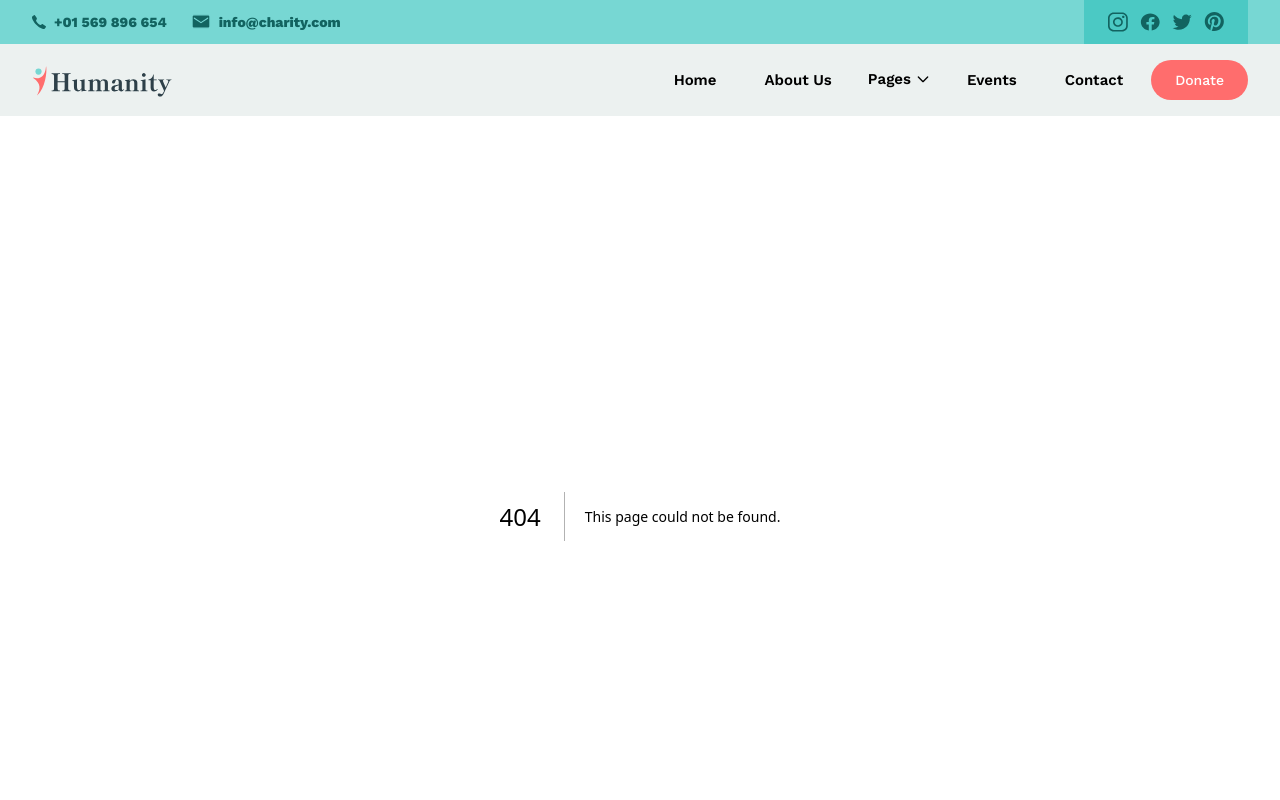
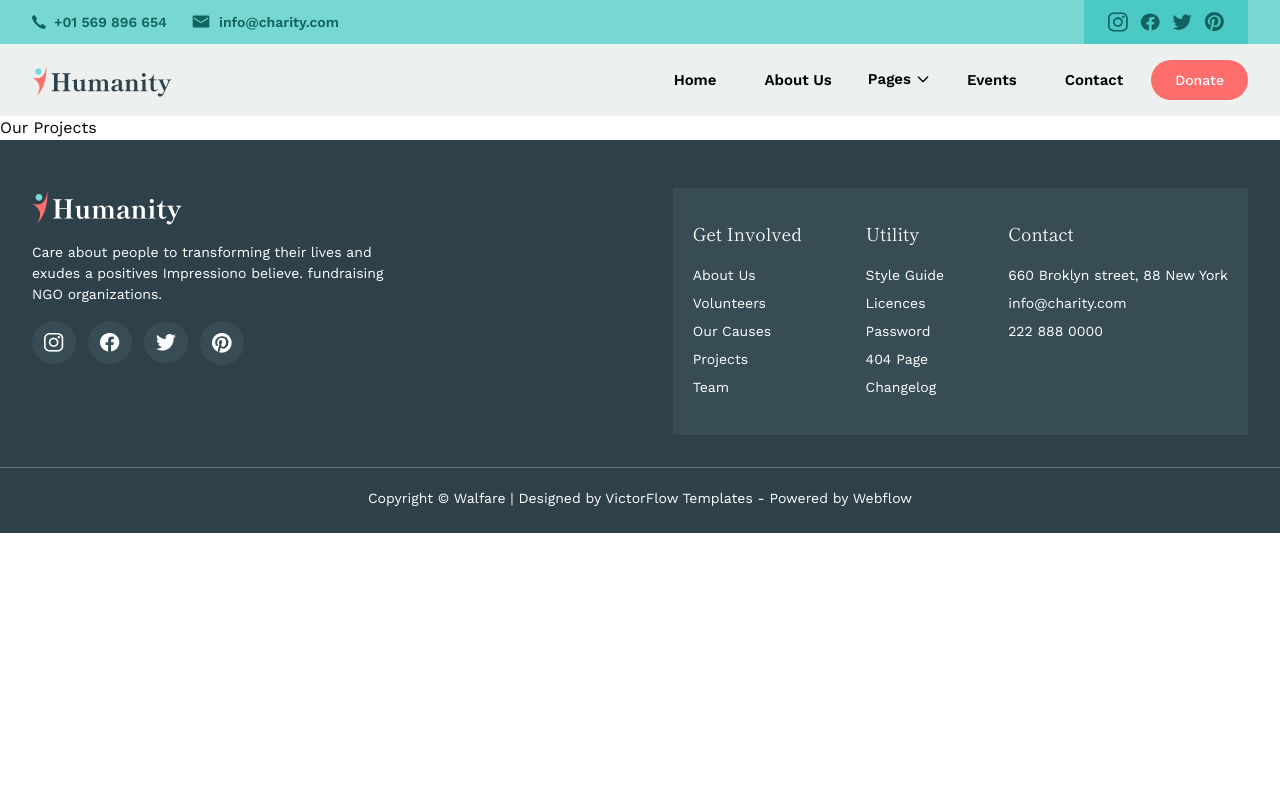
Before and after one commit to gpsimi/humanity_charity, a Next.js app: page /our-projects in a window 1280 px wide. Before the commit this address had no page. Shown: the top 800 px of the page. Built offline with nearby package versions, Linux system fonts and the light colour scheme; a web font is replaced by a local one.

Commit message:
Update Hero.tsx

```diff
--- a/app/globals.css
+++ b/app/globals.css
@@ -21,5 +21,8 @@
   .navTextColor{
     @apply font-semibold text-[15px] hover:text-orange-1;
   }
+  .hero-button{
+    @apply py-4 px-8 md:px-12 rounded-full uppercase;
+  }
 
 }
--- /dev/null
+++ b/app/our-projects/page.tsx
@@ -0,0 +1,11 @@
+import React from 'react'
+
+const OurProjects = () => {
+  return (
+    <div>
+      Our Projects
+    </div>
+  )
+}
+
+export default OurProjects;
--- a/components/Hero.tsx
+++ b/components/Hero.tsx
@@ -1,5 +1,6 @@
 import React from "react";
 import { Button } from "./ui/button";
+import Link from "next/link";
 
 const Hero = () => {
     return (
@@ -15,34 +16,22 @@ const Hero = () => {
 
                 <div className="flex flex-row items-center mb-4 md:mb-6">
                     <div className="flex items-center">
-                            <div className="bg-white p-2 rounded-full"/>
-                            <div className="h-[1px] w-24 md:w-48 bg-white"/>
+                        <div className="bg-white p-2 rounded-full" />
+                        <div className="h-[1px] w-24 md:w-48 bg-white" />
                     </div>
                     <p className="text-white text-sm md:text-md font-normal border border-white px-2 rounded-full">Below the Poverty Line</p>
                 </div>
 
 
                 <div className="flex flex-row gap-4">
-                        <Button className='bg-orange-1 py-4 px-8 md:px-12 rounded-full text-white uppercase md:text-md'>Donate</Button>
-                        <Button className='bg-white py-4 px-8 md:px-12 rounded-full text-orange-1 uppercase md:text-md'>Discover</Button>
+                    <Button className='bg-orange-1 text-white hero-button' asChild>
+                        <Link href="/our-causes">Donate</Link>
+                    </Button>
+                    <Button className='bg-white text-orange-1 hero-button'>
+                        Discover
+                    </Button>
                 </div>
             </div>
-
-
-            {/* <div className="absolute bottom-0 left-0 right-0  container max-w-[1280px] mx-auto py-10">
-                <div className="grid grid-cols-1 md:grid-cols-3 ">
-                    <div className="bg-green-1 py-8 px-6">
-                        <h3 className="text-[20px] md:text-[25px] font-bold font-serif text-white">Education</h3>
-                    </div>
-                    <div className="bg-dark-1 py-8 px-6">
-                        <h3 className="text-[20px] md:text-[25px] font-bold font-serif text-white">Become <br /> a Volunter</h3>
-                    </div>
-                    <div className="bg-orange-1 py-8 px-6">
-                        <h3 className="text-[20px] md:text-[25px] font-bold"></h3>
-                    </div>
-                </div>
-            </div> */}
-
         </div>
     );
 };
--- a/components/Navbar.tsx
+++ b/components/Navbar.tsx
@@ -104,7 +104,9 @@ const Navbar: React.FC = () => {
                 </ul>
               </div>
             </div>
-            <Button className='bg-orange-1 py-3 px-6 rounded-full text-white'>Donate</Button>
+            <Button className='bg-orange-1 py-3 px-6 rounded-full text-white'>
+              <Link href="/our-causes">Donate</Link>
+            </Button>
           </div>
           <MobileNav />
         </div>
--- a/components/TopNav.tsx
+++ b/components/TopNav.tsx
@@ -16,7 +16,7 @@ const TopNav = () => {
               height={14}
               alt='phone-icon'
             />
-            <p className='text-sm font-sans font-bold text-green-3'>+01 569 896 654</p>
+            <p className='text-sm font-sans font-semibold text-green-3'>+01 569 896 654</p>
           </div>
           <div className='flex gap-2'>
             <Image
@@ -25,7 +25,7 @@ const TopNav = () => {
               height={20}
               alt='phone-icon'
             />
-            <p className='text-sm font-sans font-bold text-green-3'>info@charity.com</p>
+            <p className='text-sm font-sans font-semibold text-green-3'>info@charity.com</p>
           </div>
         </div>
 
--- a/constants/page.ts
+++ b/constants/page.ts
@@ -67,6 +67,11 @@ export const navLinks : NavItem[] = [
 
                 label: 'Volunteers',
                 route: '/volunteers',
+            },
+            {
+
+                label: 'Projects',
+                route: '/our-projects',
             },
             {
 
```
Lines whose indentation alone changed are shown as unchanged.
